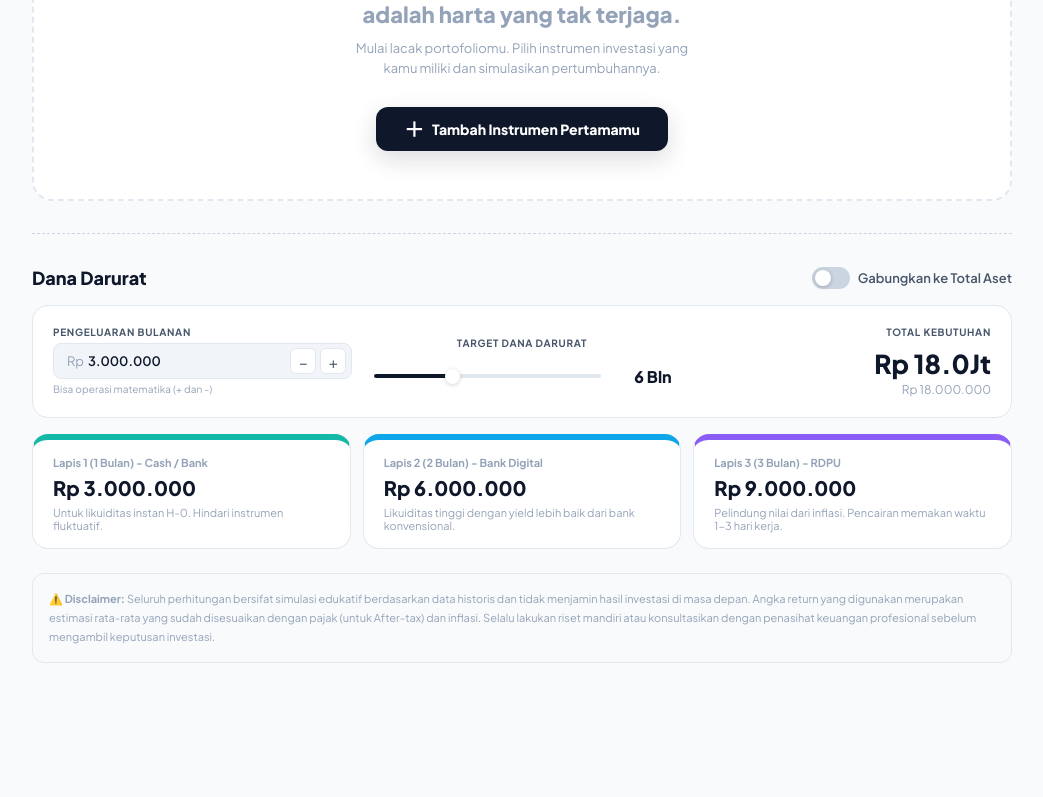
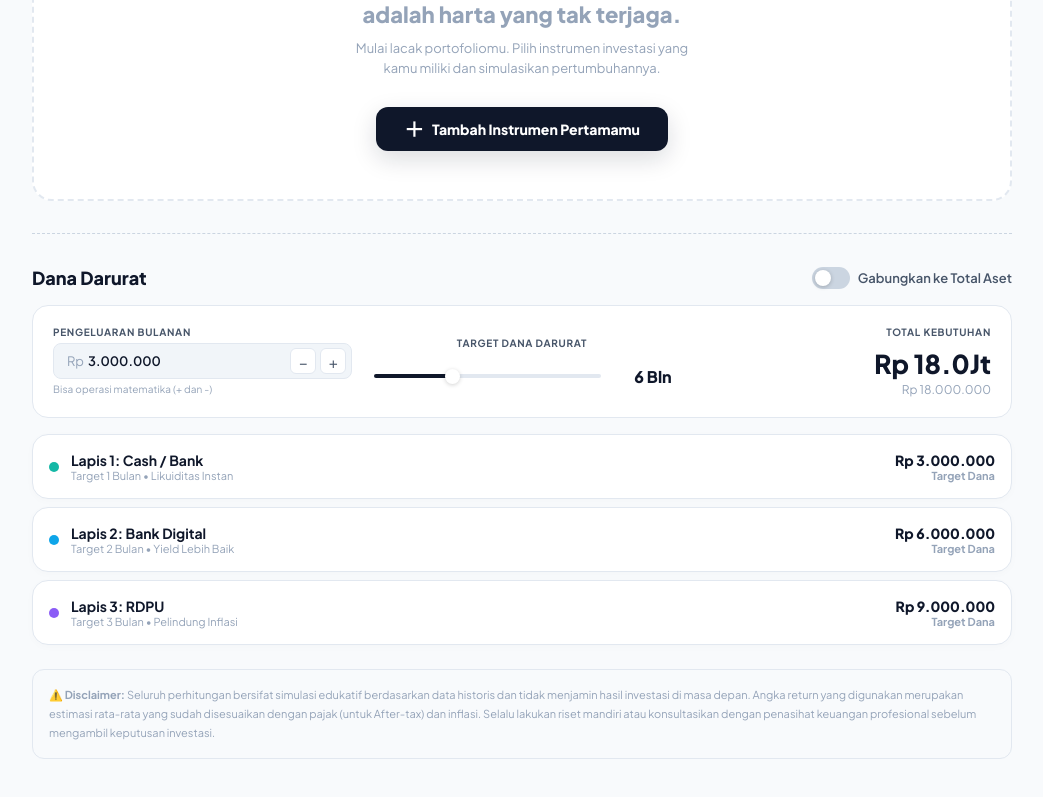
Before and after one commit to affanmaulana/jejak-uang, a React (Vite) app: page / in a window 1280 px wide. Shown: the part 647-1444 px from the top of the page, without its empty margins (118-1161 px from the left). Built offline with nearby package versions, Linux system fonts and the light colour scheme.

Commit message:
bug nilai dana darurat

```diff
--- a/src/components/InputTab.jsx
+++ b/src/components/InputTab.jsx
@@ -1002,9 +1002,8 @@ export default function InputTab({
                     }}
                     onBlur={(e) => {
                       const result = parseExpression(e.target.value);
-                      if (result !== null) {
-                        setMonthlyExpense(Math.min(result, 1000000000));
-                      }
+                      // Jika result null (kosong/dihapus), paksa jadi 0
+                      setMonthlyExpense(result !== null ? Math.min(result, 1000000000) : 0);
                       setRawExpense("");
                     }}
                     onKeyDown={(e) => {
@@ -1122,93 +1121,73 @@ export default function InputTab({
             </div>
           </div>
 
-          {/* BARIS 2: TIERING CARDS (Non-editable) */}
-          <div
-            style={{
-              display: "grid",
-              gridTemplateColumns: "repeat(auto-fit,minmax(250px,1fr))",
-              gap: 12,
-            }}
-          >
-            {/* Card Lapis 1: Cash/Bank */}
-            <div
-              className="card"
-              style={{ padding: "16px 20px", borderTop: `6px solid ${tokens.colors.dataViz.cash}` }}
-            >
-              <div
-                style={{ fontSize: 11, fontWeight: 700, color: tokens.colors.text.tertiary }}
-              >
-                Lapis 1 ({t1Months} Bulan) - Cash / Bank
+          {/* BARIS 2: TIERING CARDS (Compact, Read-Only Style) */}
+          <div style={{ display: "flex", flexDirection: "column", gap: 8 }}>
+
+            {/* ── Lapis 1: Cash/Bank ── */}
+            <div style={{
+              display: "flex", alignItems: "center", justifyContent: "space-between", padding: "16px",
+              background: tokens.colors.surface.card, borderRadius: 16,
+              border: `1px solid ${tokens.colors.border.subtle}`, boxShadow: "0 2px 8px rgba(0,0,0,0.02)"
+            }}>
+              <div style={{ display: "flex", alignItems: "center", gap: 12, flex: 1 }}>
+                {/* Indikator Warna Sesuai Token DataViz */}
+                <div style={{ width: 10, height: 10, borderRadius: "50%", background: tokens.colors.dataViz.cash, flexShrink: 0 }} />
+                <div style={{ display: "flex", flexDirection: "column" }}>
+                  <span style={{ fontSize: 14, fontWeight: 700, color: tokens.colors.text.primary }}>Lapis 1: Cash / Bank</span>
+                  <span style={{ fontSize: 11, color: tokens.colors.text.tertiary }}>Target {t1Months} Bulan • Likuiditas Instan</span>
                 </div>
-              <div
-                style={{
-                  fontFamily: tokens.typography.fontFamily,
-                  fontSize: 20,
-                  fontWeight: 800,
-                  color: tokens.colors.text.primary,
-                  margin: "6px 0",
-                }}
-              >
+              </div>
+              <div style={{ textAlign: "right" }}>
+                <div style={{ fontSize: 14, fontWeight: 800, color: tokens.colors.text.primary, fontFamily: tokens.typography.fontFamily }}>
                   {formatIDR(monthlyExpense * t1Months)}
                 </div>
-              <div style={{ fontSize: 11, color: tokens.colors.text.tertiary }}>
-                Untuk likuiditas instan H-0. Hindari instrumen fluktuatif.
+                <div style={{ fontSize: 11, fontWeight: 700, color: tokens.colors.text.tertiary }}>Target Dana</div>
               </div>
             </div>
 
-            {/* Card Lapis 2: Bank Digital */}
-            <div
-              className="card"
-              style={{ padding: "16px 20px", borderTop: `6px solid ${tokens.colors.dataViz.digitalBank}` }}
-            >
-              <div
-                style={{ fontSize: 11, fontWeight: 700, color: tokens.colors.text.tertiary }}
-              >
-                Lapis 2 ({t2Months} Bulan) - Bank Digital
+            {/* ── Lapis 2: Bank Digital ── */}
+            <div style={{
+              display: "flex", alignItems: "center", justifyContent: "space-between", padding: "16px",
+              background: tokens.colors.surface.card, borderRadius: 16,
+              border: `1px solid ${tokens.colors.border.subtle}`, boxShadow: "0 2px 8px rgba(0,0,0,0.02)"
+            }}>
+              <div style={{ display: "flex", alignItems: "center", gap: 12, flex: 1 }}>
+                <div style={{ width: 10, height: 10, borderRadius: "50%", background: tokens.colors.dataViz.digitalBank, flexShrink: 0 }} />
+                <div style={{ display: "flex", flexDirection: "column" }}>
+                  <span style={{ fontSize: 14, fontWeight: 700, color: tokens.colors.text.primary }}>Lapis 2: Bank Digital</span>
+                  <span style={{ fontSize: 11, color: tokens.colors.text.tertiary }}>Target {t2Months} Bulan • Yield Lebih Baik</span>
                 </div>
-              <div
-                style={{
-                  fontFamily: tokens.typography.fontFamily,
-                  fontSize: 20,
-                  fontWeight: 800,
-                  color: tokens.colors.text.primary,
-                  margin: "6px 0",
-                }}
-              >
+              </div>
+              <div style={{ textAlign: "right" }}>
+                <div style={{ fontSize: 14, fontWeight: 800, color: tokens.colors.text.primary, fontFamily: tokens.typography.fontFamily }}>
                   {formatIDR(monthlyExpense * t2Months)}
                 </div>
-              <div style={{ fontSize: 11, color: tokens.colors.text.tertiary }}>
-                Likuiditas tinggi dengan yield lebih baik dari bank
-                konvensional.
+                <div style={{ fontSize: 11, fontWeight: 700, color: tokens.colors.text.tertiary }}>Target Dana</div>
               </div>
             </div>
 
-            {/* Card Lapis 3: RDPU */}
-            <div
-              className="card"
-              style={{ padding: "16px 20px", borderTop: `6px solid ${tokens.colors.dataViz.rdpu}` }}
-            >
-              <div
-                style={{ fontSize: 11, fontWeight: 700, color: tokens.colors.text.tertiary }}
-              >
-                Lapis 3 ({t3Months} Bulan) - RDPU
+            {/* ── Lapis 3: RDPU ── */}
+            <div style={{
+              display: "flex", alignItems: "center", justifyContent: "space-between", padding: "16px",
+              background: tokens.colors.surface.card, borderRadius: 16,
+              border: `1px solid ${tokens.colors.border.subtle}`, boxShadow: "0 2px 8px rgba(0,0,0,0.02)"
+            }}>
+              <div style={{ display: "flex", alignItems: "center", gap: 12, flex: 1 }}>
+                <div style={{ width: 10, height: 10, borderRadius: "50%", background: tokens.colors.dataViz.rdpu, flexShrink: 0 }} />
+                <div style={{ display: "flex", flexDirection: "column" }}>
+                  <span style={{ fontSize: 14, fontWeight: 700, color: tokens.colors.text.primary }}>Lapis 3: RDPU</span>
+                  <span style={{ fontSize: 11, color: tokens.colors.text.tertiary }}>Target {t3Months} Bulan • Pelindung Inflasi</span>
                 </div>
-              <div
-                style={{
-                  fontFamily: tokens.typography.fontFamily,
-                  fontSize: 20,
-                  fontWeight: 800,
-                  color: tokens.colors.text.primary,
-                  margin: "6px 0",
-                }}
-              >
+              </div>
+              <div style={{ textAlign: "right" }}>
+                <div style={{ fontSize: 14, fontWeight: 800, color: tokens.colors.text.primary, fontFamily: tokens.typography.fontFamily }}>
                   {formatIDR(monthlyExpense * t3Months)}
                 </div>
-              <div style={{ fontSize: 11, color: tokens.colors.text.tertiary }}>
-                Pelindung nilai dari inflasi. Pencairan memakan waktu 1-3 hari
-                kerja.
+                <div style={{ fontSize: 11, fontWeight: 700, color: tokens.colors.text.tertiary }}>Target Dana</div>
               </div>
             </div>
+
           </div>
         </div>
       </div>
```
Lines whose indentation alone changed are shown as unchanged.
